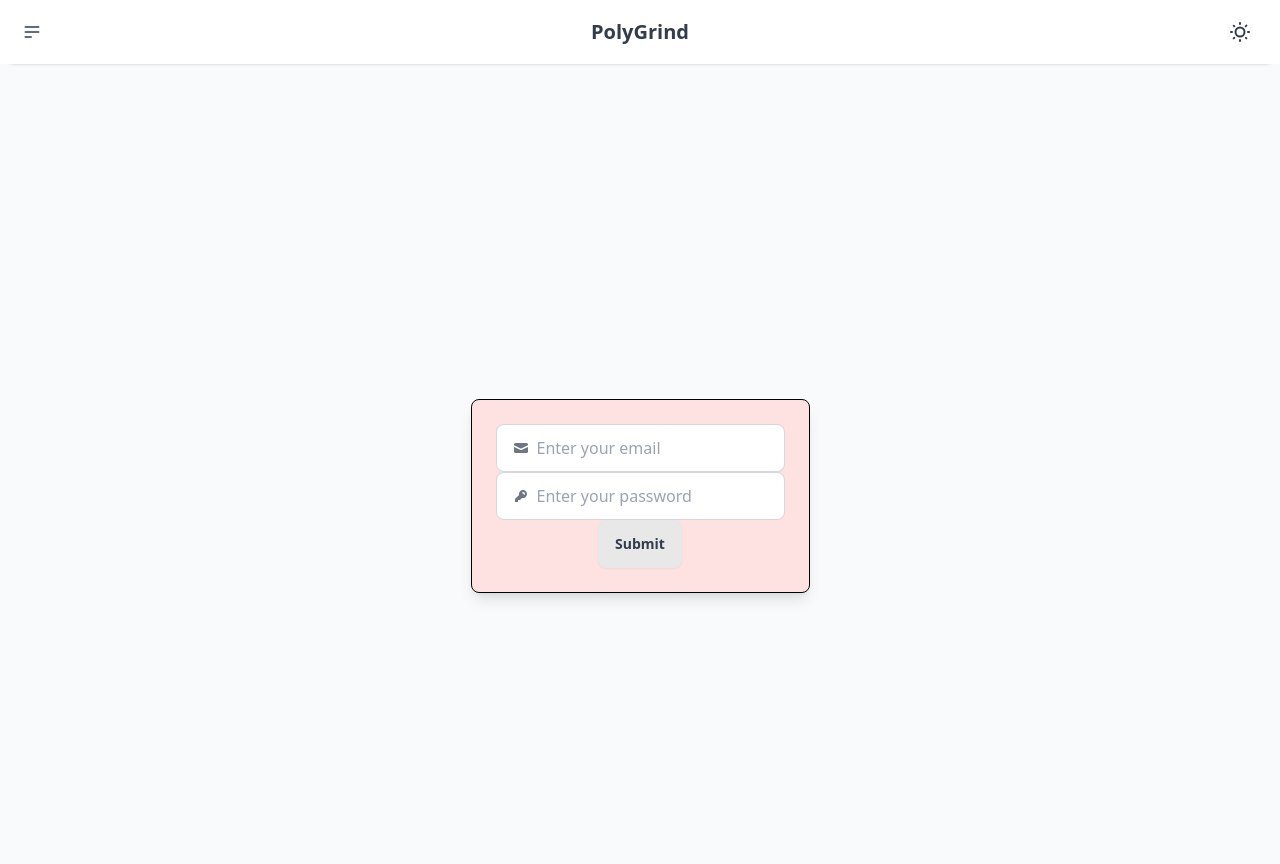
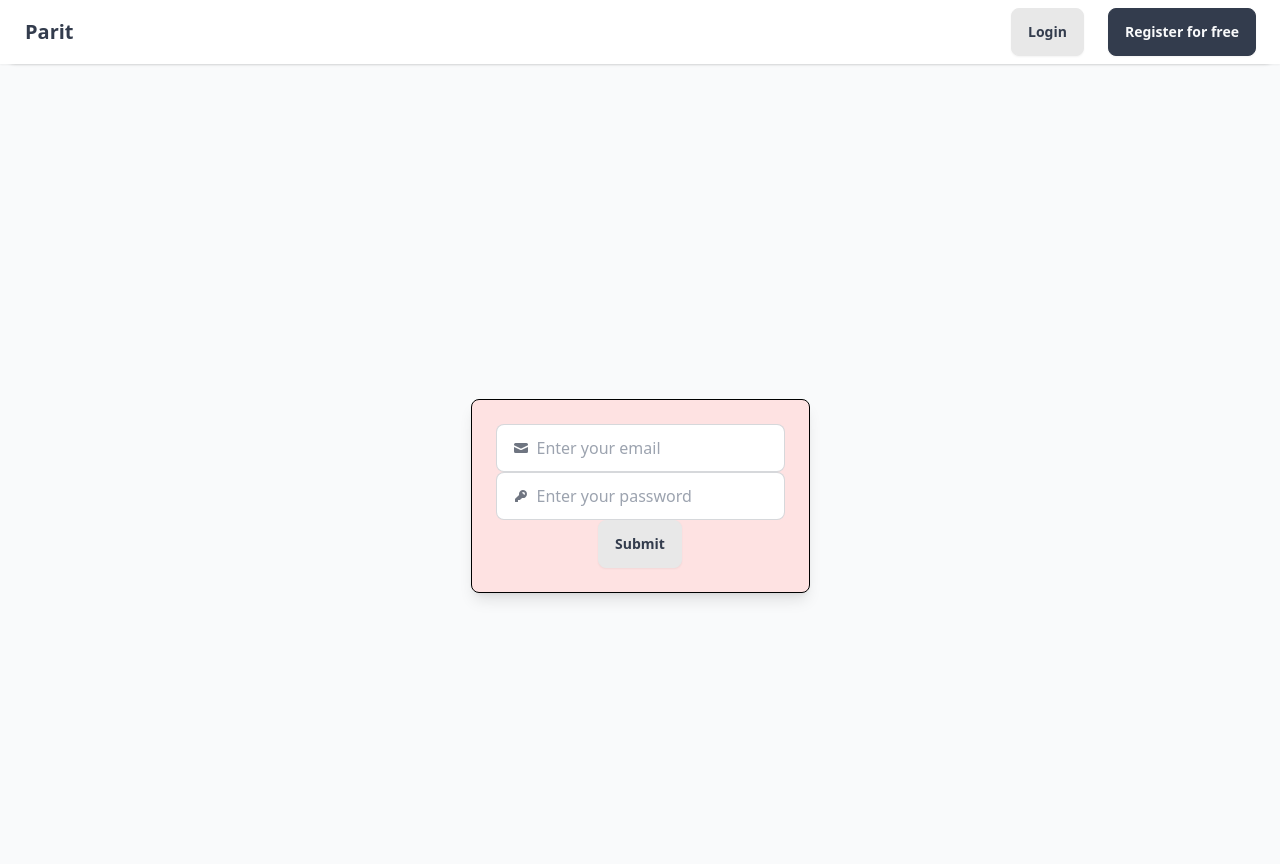
Before and after one commit to 1645arekraP/parit, a Django app: page /accounts/login/ in a window 1280 px wide. Run offline with Django 5.2, Linux system fonts and the light colour scheme.

Commit message:
worked on new navbar design. Edited base.html

```diff
--- a/pg_app/templates/pg_app/base.html
+++ b/pg_app/templates/pg_app/base.html
@@ -9,41 +9,53 @@
 </head>
 <body class="h-screen flex flex-col">
 <header class="sticky top-0 z-50 h-16 rounded-box shadow">
-    <div class="navbar bg-base-100">
+  <div class="navbar bg-base-100 shadow-sm">
     <div class="navbar-start">
       <div class="dropdown">
-            <div tabindex="0" role="button" class="btn btn-ghost btn-circle">
-              <svg
-                xmlns="http://www.w3.org/2000/svg"
-                class="h-5 w-5"
-                fill="none"
-                viewBox="0 0 24 24"
-                stroke="currentColor">
-                <path
-                  stroke-linecap="round"
-                  stroke-linejoin="round"
-                  stroke-width="2"
-                  d="M4 6h16M4 12h16M4 18h7" />
-              </svg>
+        <div tabindex="0" role="button" class="btn btn-ghost lg:hidden">
+          <svg xmlns="http://www.w3.org/2000/svg" class="h-5 w-5" fill="none" viewBox="0 0 24 24" stroke="currentColor"> <path stroke-linecap="round" stroke-linejoin="round" stroke-width="2" d="M4 6h16M4 12h8m-8 6h16" /> </svg>
         </div>
         <ul
           tabindex="0"
-              class="menu menu-sm dropdown-content bg-base-100 rounded-box z-[1] mt-3 w-52 p-2 shadow">
+          class="menu menu-sm dropdown-content bg-base-100 rounded-box z-1 mt-3 w-52 p-2 shadow">
+          <li><a>Item 1</a></li>
+          <li>
+            <a>Parent</a>
+            <ul class="p-2">
+              <li><a>Submenu 1</a></li>
+              <li><a>Submenu 2</a></li>
+            </ul>
+          </li>
+          <li><a>Item 3</a></li>
+        </ul>
+      </div>
+      <a class="btn btn-ghost text-xl" href="/">Parit</a>
+    </div>
+    <div class="navbar-center hidden lg:flex">
+
+    </div>
+    <div class="navbar-end">
+      {% if not user.is_authenticated %}
+      <a class="btn btn-neutral-content mr-6" href="/accounts/login">Login</a>
+      <a class="btn btn-neutral mr-4" href="/accounts/register">Register for free</a>
+      {%else%}
+      <div class="dropdown dropdown-bottom dropdown-end mr-6">
+        <div tabindex="0" role="button" class="btn btn-ghost btn-circle">
+          <div class="avatar avatar-online">
+            <div class="w-16 rounded-full">
+              <img src="https://img.daisyui.com/images/stock/photo-1534528741775-53994a69daeb.webp" />
+            </div>
+          </div>
+        </div>
+        <ul
+          tabindex="0"
+          class="menu menu-sm dropdown-content bg-base-100 rounded-box z-[1] mt-3 w-auto p-2 shadow">
           <li><a href="/accounts/profile">Profile</a></li>
           <li><a>Playground</a></li>
           <li><a>Settings</a></li>
-              {% if user.is_authenticated %}
           <li><a href="/accounts/logout">Logout</a></li>
-              {%else%}
-                <li><a href="/accounts/login">Login</a></li>
-              {%endif%}
-            </ul>
-          </div>
-        </div>
-        <div class="navbar-center">
-          <a class="btn btn-ghost text-xl" href="/">PolyGrind</a>
-        </div>
-        <div class="navbar-end">
+          <li>
+
             <label class="swap swap-rotate pr-5">
             <!-- this hidden checkbox controls the state -->
             <input type="checkbox" class="theme-controller" value="dim" />
@@ -65,9 +77,15 @@
               <path
                 d="M21.64,13a1,1,0,0,0-1.05-.14,8.05,8.05,0,0,1-3.37.73A8.15,8.15,0,0,1,9.08,5.49a8.59,8.59,0,0,1,.25-2A1,1,0,0,0,8,2.36,10.14,10.14,0,1,0,22,14.05,1,1,0,0,0,21.64,13Zm-9.5,6.69A8.14,8.14,0,0,1,7.08,5.22v.27A10.15,10.15,0,0,0,17.22,15.63a9.79,9.79,0,0,0,2.1-.22A8.11,8.11,0,0,1,12.14,19.73Z" />
             </svg>
-              </label>
+          </label> </li>
+        </ul>
+      </div>
+
+      {%endif%}
+
     </div>
   </div>
+
 </header>
 
 <main class="overflow-y-auto">
--- a/static/src/styles.css
+++ b/static/src/styles.css
@@ -2353,6 +2353,10 @@ html {
     --btn-color: var(--fallback-p);
   }
 
+  .btn-neutral {
+    --btn-color: var(--fallback-n);
+  }
+
   .btn-success {
     --btn-color: var(--fallback-su);
   }
@@ -2420,6 +2424,10 @@ html {
     --btn-color: var(--p);
   }
 
+  .btn-neutral {
+    --btn-color: var(--n);
+  }
+
   .btn-success {
     --btn-color: var(--su);
   }
@@ -2427,6 +2435,12 @@ html {
   .btn-error {
     --btn-color: var(--er);
   }
+}
+
+.btn-neutral {
+  --tw-text-opacity: 1;
+  color: var(--fallback-nc,oklch(var(--nc)/var(--tw-text-opacity)));
+  outline-color: var(--fallback-n,oklch(var(--n)/1));
 }
 
 .btn-success {
@@ -3400,6 +3448,26 @@ html {
   margin-top: 2rem;
 }
 
+.mr-4 {
+  margin-right: 1rem;
+}
+
+.mr-10 {
+  margin-right: 2.5rem;
+}
+
+.mr-16 {
+  margin-right: 4rem;
+}
+
+.mr-3 {
+  margin-right: 0.75rem;
+}
+
+.mr-6 {
+  margin-right: 1.5rem;
+}
+
 .block {
   display: block;
 }
@@ -3787,6 +3868,12 @@ html {
   box-shadow: var(--tw-ring-offset-shadow, 0 0 #0000), var(--tw-ring-shadow, 0 0 #0000), var(--tw-shadow);
 }
 
+.shadow-sm {
+  --tw-shadow: 0 1px 2px 0 rgb(0 0 0 / 0.05);
+  --tw-shadow-colored: 0 1px 2px 0 var(--tw-shadow-color);
+  box-shadow: var(--tw-ring-offset-shadow, 0 0 #0000), var(--tw-ring-shadow, 0 0 #0000), var(--tw-shadow);
+}
+
 .ring {
   --tw-ring-offset-shadow: var(--tw-ring-inset) 0 0 0 var(--tw-ring-offset-width) var(--tw-ring-offset-color);
   --tw-ring-shadow: var(--tw-ring-inset) 0 0 0 calc(3px + var(--tw-ring-offset-width)) var(--tw-ring-color);
@@ -3836,6 +3923,14 @@ html {
 }
 
 @media (min-width: 1024px) {
+  .lg\:flex {
+    display: flex;
+  }
+
+  .lg\:hidden {
+    display: none;
+  }
+
   .lg\:grid-cols-4 {
     grid-template-columns: repeat(4, minmax(0, 1fr));
   }
```
Also changed, not shown: other parts of static/src/styles.css (+47 -0 lines). Lines whose indentation alone changed are shown as unchanged.
